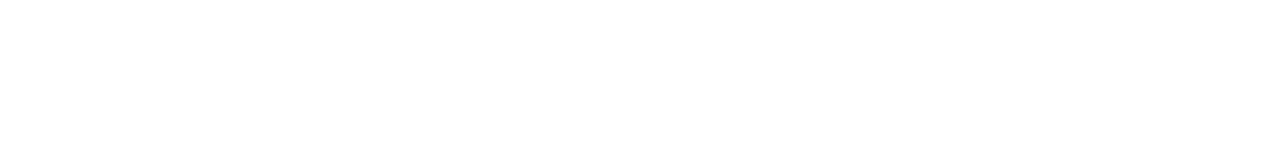
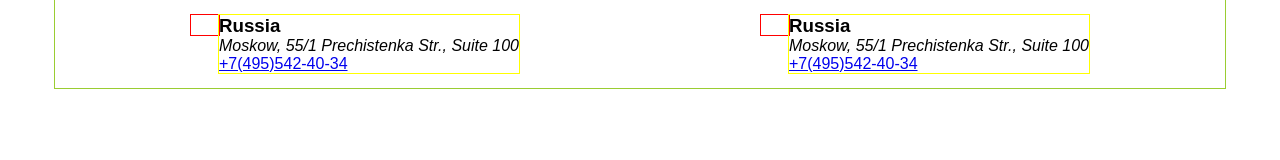
Before and after one commit to nadyawyn/prengi, a website: page src/index.html in a window 1280 px wide. Drawn offline with nearby package versions, Linux system fonts and the light colour scheme; files that its build step writes are made by us from their sources.

Commit message:
Started adding structure

```diff
--- a/src/index.html
+++ b/src/index.html
@@ -9,7 +9,31 @@
 </head>
 
 <body>
+	<div class="contacts">
+		<div class="container">
+			<div class="contacts__list">
+				<div class="contacts__list-item">
+					<div class="contacts__flag">
+					</div>
+					<div class="contacts__info">
+						<h3 class="contacts__name">Russia</h3>
+						<address class="contacts__addr">Moskow, 55/1 Prechistenka Str., Suite 100</address>
+						<a class="contacts__phone" href="tel:+74955424034">+7(495)542-40-34</a>
+					</div>
+				</div>
+				<div class="contacts__list-item">
+					<div class="contacts__flag">
 
+					</div>
+					<div class="contacts__info">
+						<h3 class="contacts__name">Russia</h3>
+						<address class="contacts__addr">Moskow, 55/1 Prechistenka Str., Suite 100</address>
+						<a class="contacts__phone" href="tel:+74955424034">+7(495)542-40-34</a>
+					</div>
+				</div>
+			</div>
+		</div>
+	</div>
 </body>
 
 </html>
--- /dev/null
+++ b/src/sass/blocks/_contacts.scss
@@ -0,0 +1,26 @@
+.contacts {
+	&__list {
+		display: flex;
+		justify-content: space-around;
+
+		&-item {
+			display: flex;
+			justify-content: space-between;
+		}
+	}
+
+	&__flag {
+		width: 28px;
+		height: 20px;
+
+		outline: 1px solid red;
+	}
+
+	&__info {
+		outline: 1px solid yellow;
+	}
+
+	&__name {
+		margin: 0;
+	}
+}
--- /dev/null
+++ b/src/sass/libs/_fonts.scss
@@ -0,0 +1,22 @@
+@font-face {
+	font-family: 'PT Sans';
+	src: local('PT Sans'), local('PTSans-Regular'),
+		url('../fonts/PTSans-Regular.woff2') format('woff2'),
+		url('../fonts/PTSans-Regular.woff') format('woff');
+	font-weight: normal;
+	font-style: normal;
+}
+
+@font-face {
+	font-family: 'PT Sans';
+	src: local('PT Sans Bold'), local('PTSans-Bold'),
+		url('../fonts/PTSans-Bold.woff2') format('woff2'),
+		url('../fonts/PTSans-Bold.woff') format('woff');
+	font-weight: bold;
+	font-style: normal;
+}
+
+
+html {
+	font-family: PTSans-Regular, sans-serif;
+}
--- a/src/sass/style.scss
+++ b/src/sass/style.scss
@@ -1,7 +1,18 @@
 @import "libs/normalize";
 @import "base/variables";
 @import "base/mixins";
+@import "libs/fonts";
 
 * {
 	box-sizing: border-box;
 }
+
+.container {
+	width: 1170px;
+	margin: 0 auto;
+	padding: 15px;
+
+	outline: 1px solid yellowgreen;
+}
+
+@import "blocks/contacts";
```
Also changed, not shown: package.json (+4 -4 lines), dist/css/style.min.css, dist/fonts/PTSans-Bold.woff (added), dist/fonts/PTSans-Bold.woff2 (added), dist/fonts/PTSans-Regular.woff (added), dist/fonts/PTSans-Regular.woff2 (added), dist/index.html, src/fonts/PTSans-Bold.woff (added), src/fonts/PTSans-Bold.woff2 (added), src/fonts/PTSans-Regular.woff (added), src/fonts/PTSans-Regular.woff2 (added).
